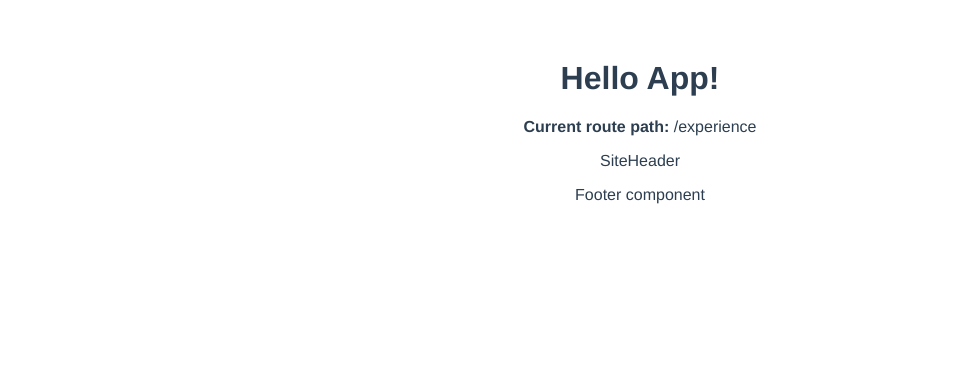
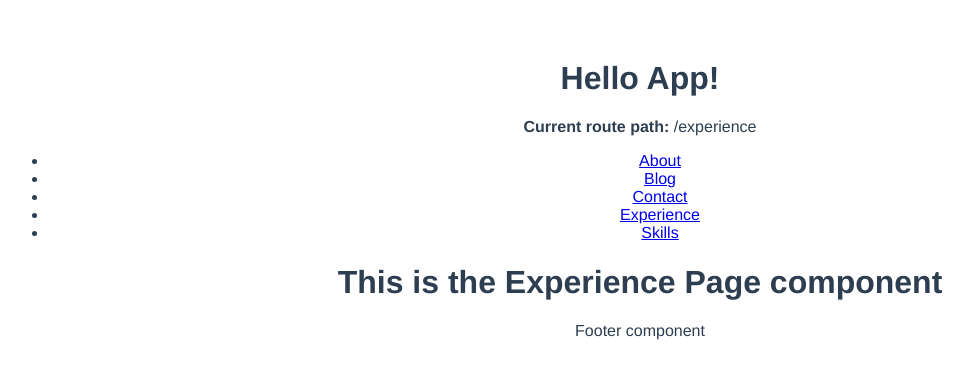
Before and after one commit to C-Tully/christopher.tully.ca, a Vue app: page /experience in a window 1280 px wide. Shown: the top 378 px of the page, without its empty margins (0-973 px from the left). Built offline with nearby package versions, Linux system fonts and the light colour scheme.

Commit message:
[feature/homepage-layout] Minor change to router. Minor change to SiteHeaer to account for router change. Pre bootstrap additions

```diff
--- a/src/components/SiteHeader/SiteHeader.vue
+++ b/src/components/SiteHeader/SiteHeader.vue
@@ -1,18 +1,34 @@
 <template>
   <nav>
-    SiteHeader
-    <RouterLink
-      v-for="(item, index) in linkCollection"
-      :key="index"
-      :to="item.href"
-    />
+    <ul>
+      <li v-for="route in filteredRoutes" :key="route.name">
+        <router-link :to="route.path">{{ route.name }}</router-link>
+      </li>
+    </ul>
   </nav>
 </template>
 <script>
+import { useRouter, useRoute } from "vue-router";
+
 export default {
   name: "SiteHeader",
   props: {
     linkCollection: { type: Array, required: false },
   },
+  setup() {
+    const router = useRouter(); // Access to router instance
+    const route = useRoute(); // Access to current route
+    console.log("SiteHeader::route::", route);
+
+    // Get all registered routes
+    const allRoutes = router.getRoutes();
+    console.log("SiteHeader::allRoutes::", allRoutes);
+    // Filter out the current route
+    const filteredRoutes = allRoutes.filter((r) => r.path !== route.path);
+    console.log("filteredRoutes::", filteredRoutes);
+    return {
+      filteredRoutes,
+    };
+  },
 };
 </script>
--- a/src/views/Experiences/Experiences.vue
+++ b/src/views/Experience/Experience.vue
@@ -1,12 +1,12 @@
 <template>
   <div class="hello">
-    <h1>This is the Experiences Page component</h1>
+    <h1>This is the Experience Page component</h1>
   </div>
 </template>
 
 <script>
 export default {
-  name: "Experiences",
+  name: "Experience",
   props: {
     msg: String,
   },
```
Also changed, not shown: src/router/index.js (+12 -11 lines), 2 other files (tests, documents, lock files or other folders).
